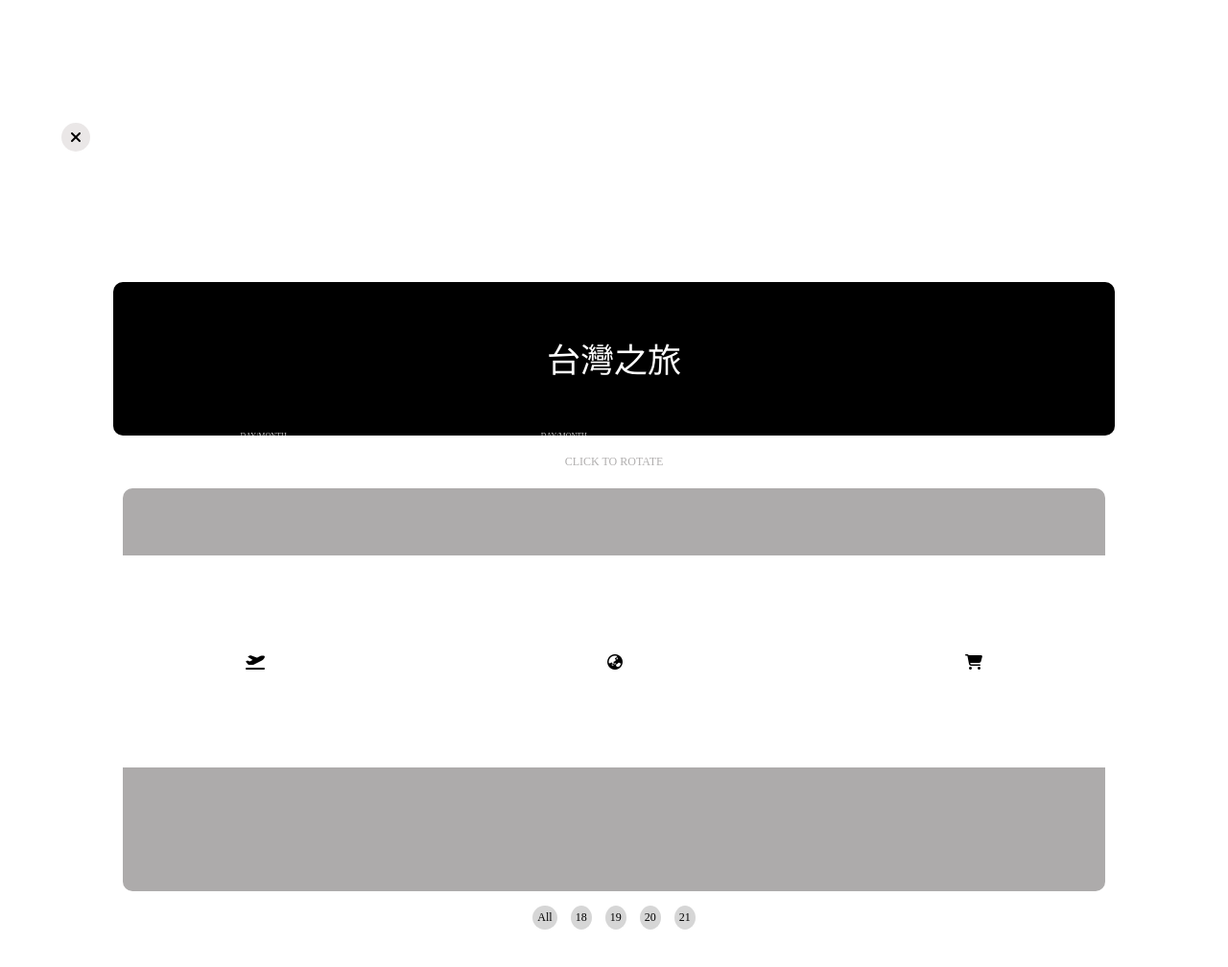
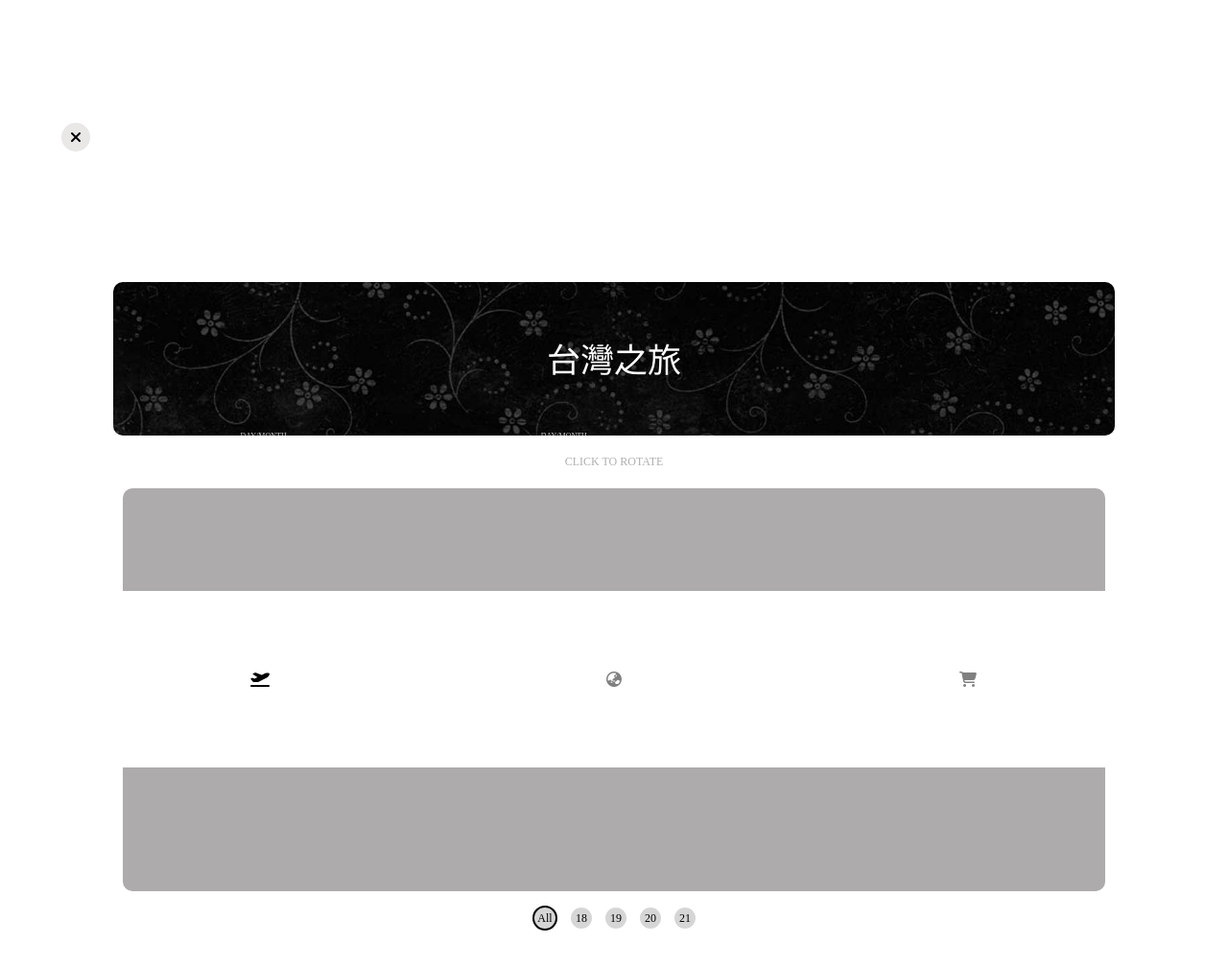
Before and after one commit to hinwong21/Trip-Master, a plain HTML site: page client/TripEditor/TripEditor.html in a window 1280 px wide. Shown: the top 1008 px of the page at 96% size. Drawn offline with Linux system fonts and the light colour scheme.

Commit message:
add active effect in footer and tripDate

```diff
--- a/client/Footer/Footer.css
+++ b/client/Footer/Footer.css
@@ -5,10 +5,16 @@
   position: fixed;
   bottom: 0;
   width: 60%;
-  padding: 8% 20%;
+  padding: 6% 20%;
   background-color: white;
 }
 
 .Footer-container i {
+  display: flex;
+  justify-content: center;
+  align-items: center;
+  width: 30px;
+  height: 30px;
   border-radius: 50%;
+  color: gray;
 }
--- a/client/Footer/Footer.js
+++ b/client/Footer/Footer.js
@@ -1,16 +1,20 @@
 const footerContainer = document.querySelector(".Footer-container");
 
-// footerContainer.innerHTML = ` <i class="fa-solid fa-plane-departure"></i>
-//       <i class="fa-solid fa-earth-asia"></i>
-//       <i class="fa-solid fa-cart-shopping"></i>`;
-
-const mainPage = document.querySelector(".MainPage")
-const tripPage = document.querySelector(".TripPage");
-
 function handleToMainPage() {
-    window.location.href = "../Main/Main.html";
+  window.location.href = "../Main/Main.html";
 }
 
 function handleToTripPage() {
   window.location.href = "../Trip/Trip.html";
 }
+
+const plane = document.querySelector(".fa-plane-departure");
+const earth = document.querySelector(".fa-earth-asia");
+const shopping = document.querySelector(".fa-cart-shopping");
+
+if (window.location.href.includes("Main")) {
+  earth.style.color = "black";
+} else if (window.location.href.includes("Trip")) {
+  plane.style.color = "black";
+}
+// not already write the third page
--- a/client/TripEditor/TripEditor.html
+++ b/client/TripEditor/TripEditor.html
@@ -6,6 +6,7 @@
     <title>Trip Editor</title>
     <link rel="stylesheet" href="./css/TripEditor.css" />
     <link rel="stylesheet" href="./css/TripHolder.css" />
+    <link rel="stylesheet" href="./css/TripDate.css" />
     <link rel="stylesheet" href="../Footer/Footer.css" />
     <link rel="stylesheet" href="../Header/Header.css" />
     <link
@@ -28,6 +29,7 @@
       <!-- TripHolder -->
       <section class="TripHolder-container">
         <div class="TripHolder">
+          <!-- TripHolder front -->
           <section class="TripHolder-front">
             <div class="TripHolder-title">
               <div>台灣之旅</div>
@@ -65,23 +67,23 @@
               </div>
             </div>
           </section>
+
+          <!-- TripHolder back -->
           <section class="TripHolder-back">
-            <div>Add</div>
-            <div>Edit</div>
+            <div class="TripHolder-back-editor">Add</div>
+            <div class="TripHolder-back-editor">Edit</div>
           </section>
         </div>
       </section>
 
-      <!-- Editor -->
-      <div class="Editor-container">click to rotate</div>
+      <!-- Animation notice -->
+      <div class="Animation-notice">click to rotate</div>
 
       <!-- Map -->
       <div class="Map-container" id="map"></div>
 
       <!-- TripDate Filter -->
-      <div class="TripDate-container">
-        <div class="active" onclick="initMap()">All</div>
-      </div>
+      <div class="TripDate-container"></div>
     </div>
 
     <!-- Footer -->
--- /dev/null
+++ b/client/TripEditor/css/TripDate.css
@@ -0,0 +1,25 @@
+.TripDate-container {
+  display: flex;
+  align-items: center;
+  justify-content: center;
+  padding: 8px;
+  overflow: scroll;
+  width: 80%;
+}
+
+.TripDate-container div {
+  display: flex;
+  justify-content: center;
+  align-items: center;
+  background-color: rgb(214, 214, 214);
+  border-radius: 50%;
+  margin: 7px;
+  padding: 5px;
+  font-size: 12px;
+  width: 12px;
+  height: 12px;
+}
+
+.active {
+  border: 2px black solid;
+}
--- a/client/TripEditor/css/TripEditor.css
+++ b/client/TripEditor/css/TripEditor.css
@@ -11,7 +11,7 @@ body {
   margin-top: 23%;
 }
 
-.Editor-container {
+.Animation-notice {
   display: flex;
   justify-content: center;
   width: 100%;
@@ -29,23 +29,3 @@ body {
   background-color: rgb(173, 171, 171);
   overflow: hidden;
 }
-
-.TripDate-container {
-  display: flex;
-  align-items: center;
-  justify-content: center;
-  padding: 8px;
-  overflow: scroll;
-  width: 80%;
-}
-
-.TripDate-container div {
-  display: flex;
-  justify-content: center;
-  align-items: center;
-  background-color: rgb(214, 214, 214);
-  border-radius: 50%;
-  margin: 7px;
-  padding: 5px;
-  font-size: 12px;
-}
--- a/client/TripEditor/css/TripHolder.css
+++ b/client/TripEditor/css/TripHolder.css
@@ -39,6 +39,7 @@
 .TripHolder-front {
   display: flex;
   flex-direction: column;
+  background-image: url(../../uploads/TripHolder-front.jpg);
 }
 
 .TripHolder-title {
@@ -46,11 +47,11 @@
   justify-content: center;
   font-size: 35px;
   padding-top: 5%;
-  padding-bottom: 5%;
 }
 
 .TripHolder-travelPeriod-container {
   display: flex;
+  padding-top: 5%;
 }
 
 .TripHolder-travelPeriod {
@@ -90,5 +91,13 @@
 }
 
 .TripHolder-back {
+  display: flex;
+  justify-content: center;
+  align-items: center;
   transform: rotateY(180deg);
+  background-image: url(../../uploads/TripHolder-back.png);
 }
+
+.TripHolder-back-editor {
+  padding: 5px;
+}
--- a/client/TripEditor/script/TripDate.js
+++ b/client/TripEditor/script/TripDate.js
@@ -9,16 +9,28 @@ tripEnd.setDate(21);
 const tripStartDate = tripStart.getDate();
 const tripEndDate = tripEnd.getDate();
 
+tripDateContainer.innerHTML += ` <div class="active TripDate" onclick="initMap(); handleFilterMarker(0)">All</div>`;
+
 for (let i = tripStartDate; i <= tripEndDate; i++) {
-  tripDateContainer.innerHTML += `<div onclick="handleFilterMarker(${i})">${i}</div>`;
+  tripDateContainer.innerHTML += `<div class="TripDate" onclick="handleFilterMarker(${i})">${i}</div>`;
 }
 
 async function handleFilterMarker(number) {
+  const TripDates = document.querySelectorAll(".TripDate");
+  TripDates.forEach((e) => {
+    e.classList.remove("active");
+  });
+
+  const clickedTripDate = event.currentTarget;
+  clickedTripDate.classList.add("active");
+
+  if (number === 0) {
+    initMap();
+  } else {
     const filterMarker = markers.filter(
       (marker) =>
         marker.travelDate === number ||
-      marker.type === "Hotel" &&
-      marker.travelDate >= number
+        (marker.type === "Hotel" && marker.travelDate >= number)
     );
     const { Map } = await google.maps.importLibrary("maps");
     map = new Map(document.getElementById("map"), {
@@ -35,3 +47,4 @@ async function handleFilterMarker(number) {
       });
     }
   }
+}
```
Also changed, not shown: client/Main/Main.css (+22 -1 lines), client/Main/Main.html (+9 -0 lines), client/Trip/Trip.html (+38 -2 lines), client/uploads/TripHolder-back.png (added), client/uploads/TripHolder-front.jpg (added). Lines whose indentation alone changed are shown as unchanged.
